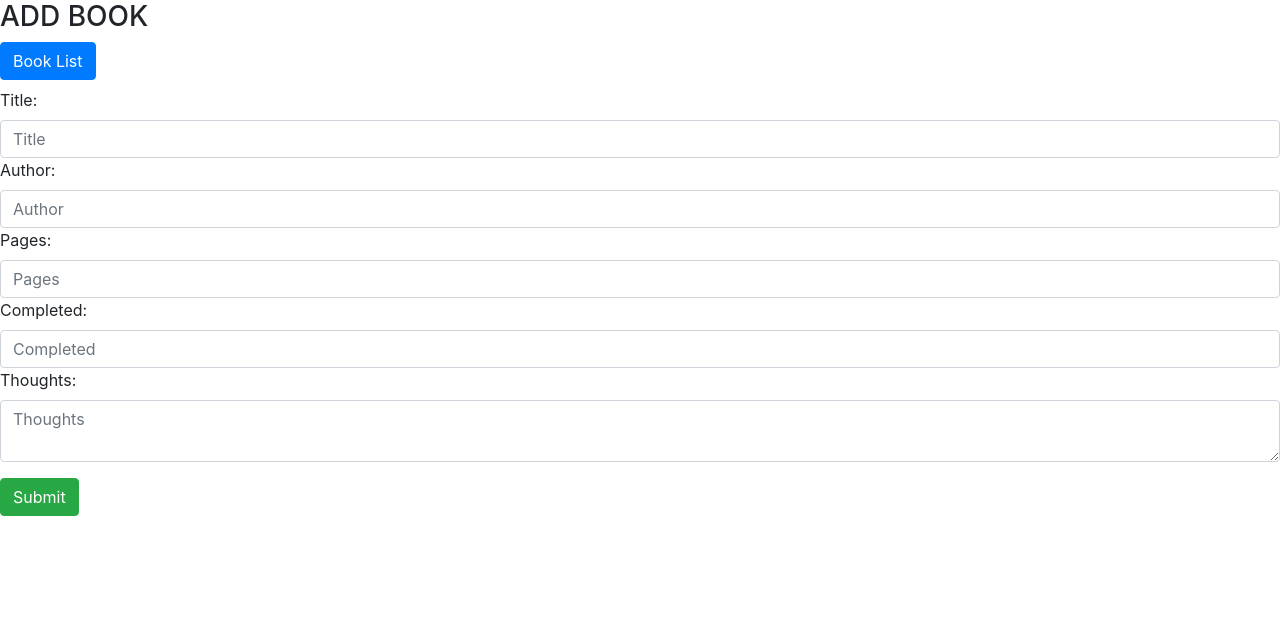
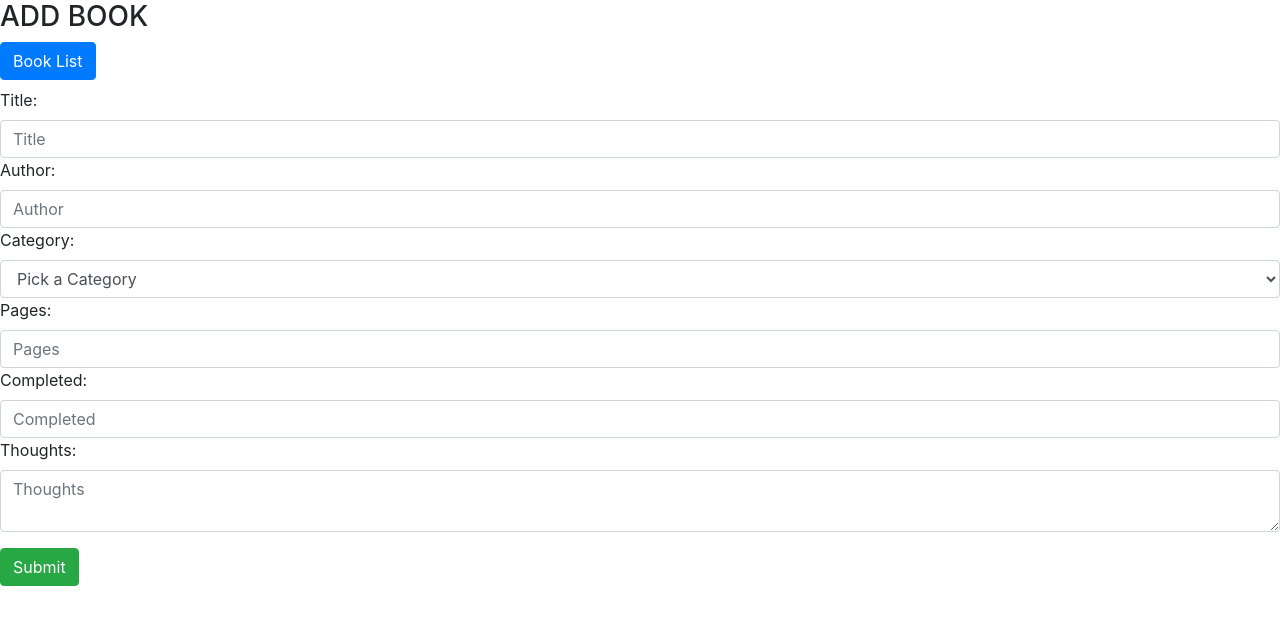
Before and after one commit to DmattyD/React-Booklist, a React (Create React App) app: page /Create in a window 1280 px wide. Shown: the top 624 px of the page. Built offline with nearby package versions, Linux system fonts and the light colour scheme.

Commit message:
Added Choose Category

```diff
--- a/src/Components/Create.js
+++ b/src/Components/Create.js
@@ -1,6 +1,7 @@
 import React, { Component } from 'react';
 import ReactDom from 'react-dom';
 import { Link } from 'react-router-dom';
+
 
 export default class Create extends Component {
 
@@ -10,7 +11,9 @@ export default class Create extends Component {
         Pages: 0,
         Thoughts: '',
         Completed: '',
+        Category: '',
     }
+
 
     handleChange = (e) => {
         this.setState({
@@ -35,7 +38,6 @@ export default class Create extends Component {
 
 
 
-
 render()
 {
     return (
@@ -53,10 +55,17 @@ render()
                     <input type="text" className="form-control" name="Title" value={this.Title} onChange={this.handleChange} placeholder="Title" />
                     <label for="author">Author:</label>
                     <input type="text" className="form-control" name="Author" value={this.Author} onChange={this.handleChange} placeholder="Author" />
+                    <label for="categotry">Category:</label>
+                    <select id="category" className="form-control" name="Category" value={this.Category} onChange={this.handleChange} placeholder="Category">
+                        <option defaultValue="uncategorized">Pick a Category</option>
+                        <option value="Sci-fi">Sci-Fi</option>
+                        <option value="Fantasy">Fantasy</option>
+                        <option value="Educational">Educational</option>
+                        </select>
                     <label for="Pages">Pages:</label>
                     <input type="number" className="form-control" name="Pages" value={this.Pages} onChange={this.handleChange} placeholder="Pages" />
                     <label for="Completed">Completed:</label>
-                    <input type="text" className="form-control" name="Completed" value={this.Completed} onChange={this.hanldeChange} placeholder="Completed" />
+                    <input type="text" className="form-control" name="Completed" value={this.Completed} onChange={this.handleChange} placeholder="Completed" />
                     <label for="Thoughts">Thoughts:</label>
                     <textArea type="text" className="form-control" name="Thoughts" cols="8" row="3" onChange={this.handleChange} placeholder="Thoughts">{this.Thoughts}</textArea>
                 </div>
```
